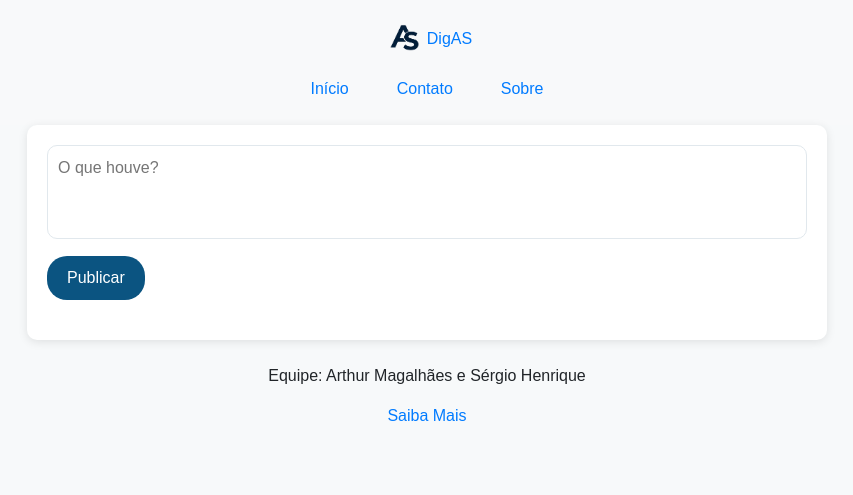
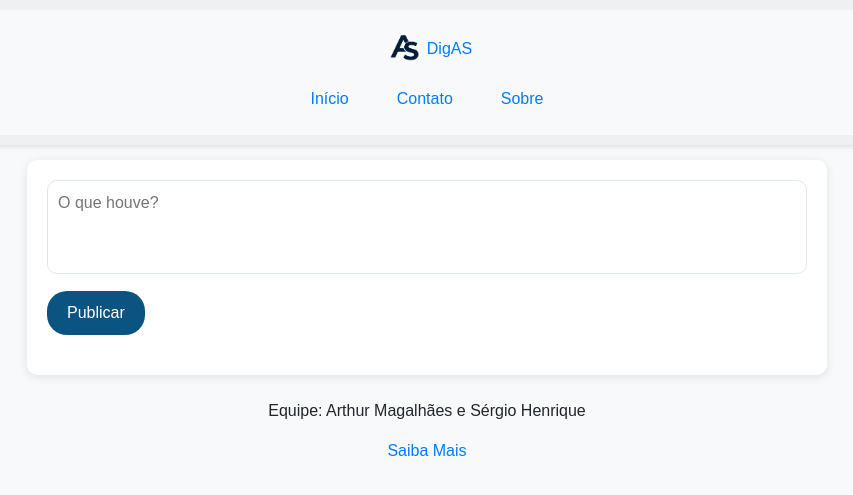
Before and after one commit to oficialarthurmagalhaes/DigAS, a PHP site: page / in a window 1280 px wide. Shown: the top 495 px of the page, without its empty margins (213-1066 px from the left). Run offline with PHP 8.4, Linux system fonts and the light colour scheme.

Commit message:
padronizando cabeçalho e rodapé nas páginas

```diff
--- a/css/style.css
+++ b/css/style.css
@@ -9,12 +9,24 @@
     background-color: #f7f9fa;
   }
 
+  .header{
+     position: fixed;
+    top: 0;
+    left: 0;
+    width: 100%;
+    background-color: #f0f0f0; /* Cor de fundo para evitar sobreposição transparente */
+    padding: 10px;
+    box-shadow: 0 2px 5px rgba(0, 0, 0, 0.1); /* Sombra opcional */
+    z-index: 1000; /* Ficar acima dos outros elementos */
+  }
+
   .container {
     display: flex;
     justify-content: center;
     align-items: center;
     max-width: 1200px;
     margin: 0 auto;
+    padding-top: 160px; /* Ajuste conforme a altura real do seu header */
   }
 
   .feed {
--- a/index.html
+++ b/index.html
@@ -10,7 +10,7 @@
     <link rel="stylesheet" href="css/bootstrap.css">
     <link rel="stylesheet" href="css/style.css">
 
-    <!-- Scripts -->
+    <!-- Script para carregar cabeçalho e rodapé em todas as páginas -->
     <script type="text/JavaScript" src="js/script.js"></script>
     <script>
         window.addEventListener("load", criarHeader);
@@ -23,7 +23,7 @@
 <body>
     <header>
         <!-- Cabeçalho com menu ou título -->
-        <div id="header"></div>
+        <div class="header" id="header"></div>
     </header>
 
     <main class="container">
--- a/js/script.js
+++ b/js/script.js
@@ -31,6 +31,8 @@
           </div>
       </nav>
   `;
+document.getElementById("header").innerHTML = headerHTML;
+
 
     document.getElementById("header").innerHTML = headerHTML;
 }
@@ -63,7 +65,7 @@
 
         tweetDiv.innerHTML = `
           <div class="tweet-header">
-              <img src="https://i.ibb.co/zhLnPzR7/IMG-20250112-163915.jpg" alt="IMG-20250112-163915" border="0" height="55px">
+              <img src="/assets/img/IMG_20250112_163915.jpg" alt="IMG-20250112-163915" border="0" height="55px">
               <div class="tweet-info">
                   <strong>Arthur Magalhães</strong>
                   <span>@magaltotal</span>
```
Also changed, not shown: contato.html (+7 -3 lines), sobre.html (+7 -3 lines), assets/img/IMG_20250112_163915.jpg (added).
